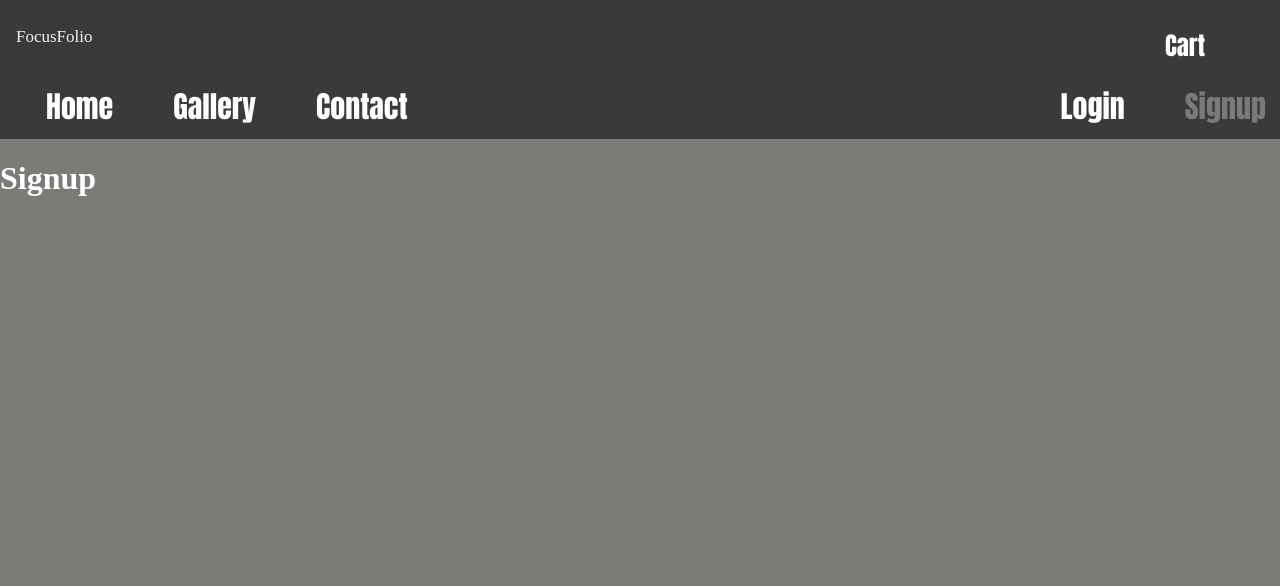
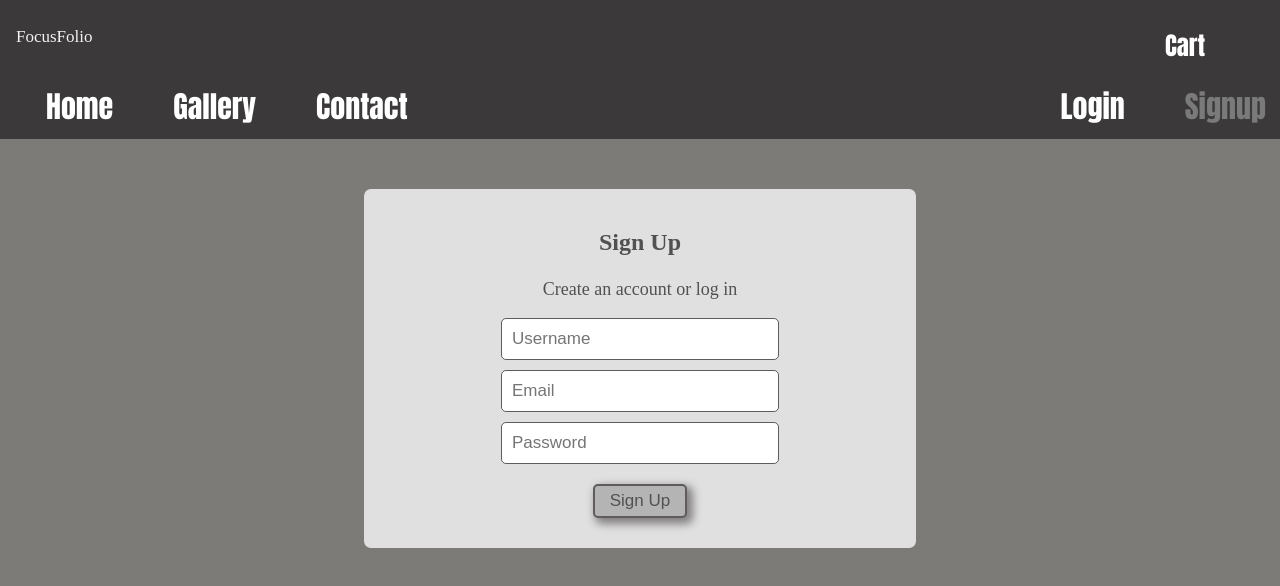
Before and after one commit to ltuckr/focusfolio, a React (Create React App) app in the folder client/: page /signup in a window 1280 px wide. Shown: the top 586 px of the page. Built offline with nearby package versions, Linux system fonts and the light colour scheme.

Commit message:
created the signup page w/ styles

```diff
--- a/client/src/pages/signup.js
+++ b/client/src/pages/signup.js
@@ -1,9 +1,85 @@
+import React, { useState } from "react";
 import styles from "./signup.module.css";
 
-export default function Signup(){
-    return(
-        <>
-        <h1>Signup</h1>
-        </>
-    )
+export default function Signup() {
+  const [username, setUsername] = useState("");
+  const [email, setEmail] = useState("");
+  const [password, setPassword] = useState("");
+
+  const [usernameError, setUsernameError] = useState("");
+  const [emailError, setEmailError] = useState("");
+  const [passwordError, setPasswordError] = useState("");
+
+  const handleSignup = () => {
+    console.log("Signing up with:", username, email, password);
+
+    // Reset previous errors
+    setUsernameError("");
+    setEmailError("");
+    setPasswordError("");
+
+    // Clear input fields
+    setUsername("");
+    setEmail("");
+    setPassword("");
+
+    // Validate username
+    if (!username) {
+      setUsernameError("Username is required");
+    }
+
+    // Validate email
+    const emailRegex = /^[A-Z0-9._%+-]+@[A-Z0-9.-]+\.[A-Z]{2,}$/i;
+    if (!email || !emailRegex.test(email)) {
+      setEmailError("Enter a valid email address");
+    }
+
+    // Validate password
+    if (!password || password.length < 8) {
+      setPasswordError("Password must be at least 8 characters");
+    }
+
+    // If there are no errors, proceed with signup
+    if (!usernameError && !emailError && !passwordError) {
+      console.log("Signing up with:", username, email, password);
+    }
+  };
+
+  return (
+    <div className={styles.signupContainer}>
+      <h2 className={styles.signupText}>Sign Up</h2>
+      <p className={styles.signupPar}>Create an account or log in</p>
+      <input
+        className={styles.signupInput}
+        type="text"
+        placeholder="Username"
+        value={username}
+        onChange={(e) => setUsername(e.target.value)}
+      />
+      {usernameError && (
+        <span className={styles.signupError}>{usernameError}</span>
+      )}
+      <input
+        className={styles.signupInput}
+        type="email"
+        placeholder="Email"
+        value={email}
+        onChange={(e) => setEmail(e.target.value)}
+      />
+      {emailError && <span className={styles.signupError}>{emailError}</span>}
+      <input
+        className={styles.signupInput}
+        type="password"
+        placeholder="Password"
+        value={password}
+        onChange={(e) => setPassword(e.target.value)}
+      />
+      {passwordError && (
+        <span className={styles.signupError}>{passwordError}</span>
+      )}
+      <button onClick={handleSignup} className={styles.signupBtn}>
+        Sign Up
+      </button>
+    </div>
+  );
 }
--- a/client/src/pages/signup.module.css
+++ b/client/src/pages/signup.module.css
@@ -0,0 +1,54 @@
+.signupContainer {
+    display: flex;
+       flex-direction: column;
+       align-items: center;
+       margin: 0 auto;
+       margin-top: 50px;
+       max-width: 40%;
+       background-color: rgb(224, 224, 224);
+       border-radius: 7px;
+        justify-content: space-between;
+        overflow: hidden;
+        padding: 20px;
+     }
+
+     .signupText{
+       font-size: 24px;
+       margin-bottom: 5px;
+       color: rgb(82, 81, 82);
+     }
+
+     .signupPar{
+       color: rgb(82, 81, 82);
+       font-size: 18px;
+     }
+
+     .signupInput {
+       width: 50%;
+       padding: 10px;
+       margin-bottom: 10px;
+       border: 1px solid rgb(95, 91, 94);
+       border-radius: 5px;
+       font-size: 17px;
+     }
+
+     .signupBtn{
+       padding: 5px 15px;
+       font-size: 17px;
+       border: 2px solid rgb(95, 91, 94);
+       border-radius: 5px;
+       box-shadow: 4px 4px 8px 2px rgb(130, 127, 129);
+      background-color: rgb(180, 180, 180);
+      color: rgb(82, 81, 82);
+      margin: 10px;
+   }
+
+   .signupBtn:hover{
+       background-color: rgb(132, 129, 131);
+       color: white;
+   }
+   .signupError {
+       color: rgb(255, 0, 0);
+       font-size: 20px;
+       margin-bottom:5px;
+   }
```
